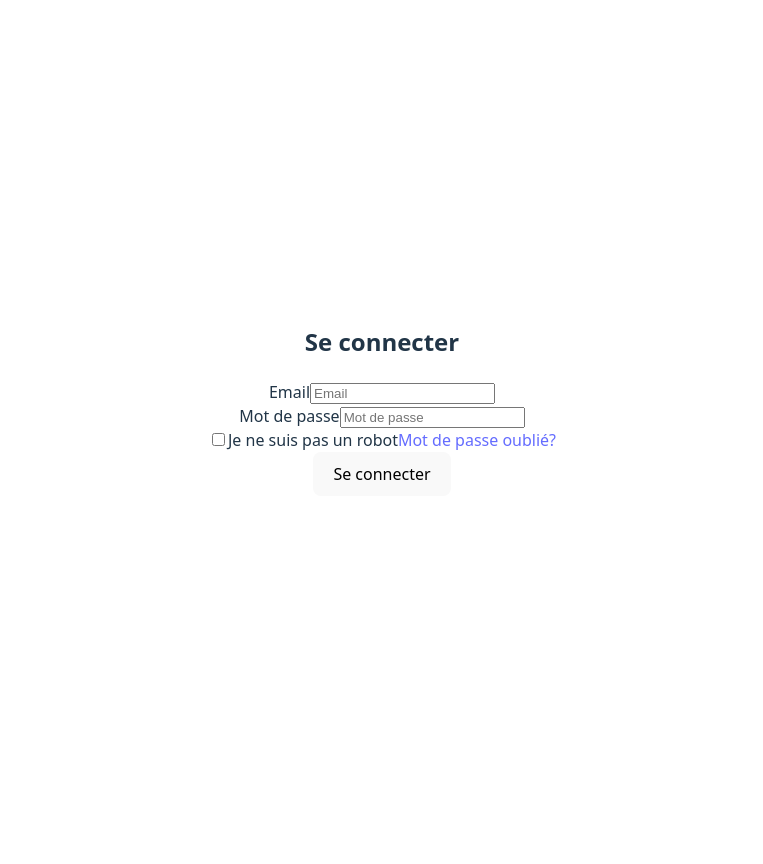
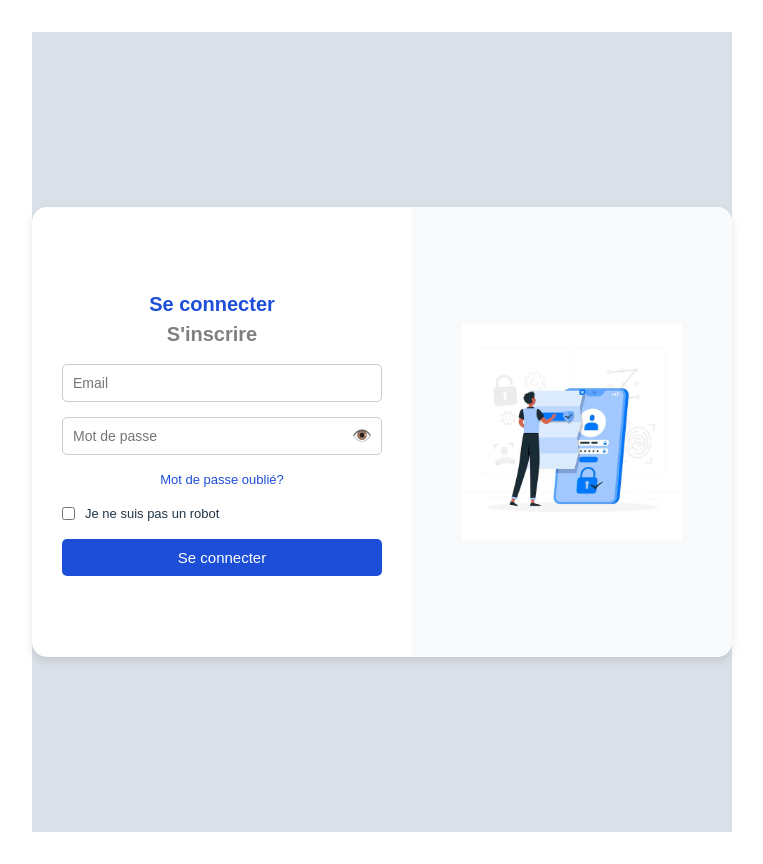
Before and after one commit to ZineFarah/Test_QCM, a React (Vite) app: page / in a window 1280 px wide. Shown: the whole page, without its empty margins (258-1021 px from the left). Before the commit the page ends 800 px from the top, so only its background shows below. Built offline with nearby package versions, Linux system fonts and the light colour scheme.

Commit message:
Test login

```diff
--- a/src/App.jsx
+++ b/src/App.jsx
@@ -2,7 +2,9 @@ import { useState } from 'react'
 import reactLogo from './assets/react.svg'
 import viteLogo from '/vite.svg'
 import './App.css'
+import React from "react";
 import Login from "./Login";
+
 function App() {
   return <Login />;
 }
--- a/src/Login.css
+++ b/src/Login.css
@@ -0,0 +1,139 @@
+/* Styles généraux */
+* {
+    margin: 0;
+    padding: 0;
+    box-sizing: border-box;
+    font-family: "Arial", sans-serif;
+  }
+
+  /* Conteneur principal avec un fond gris clair */
+  .container {
+    display: flex;
+    justify-content: center;
+    align-items: center;
+    height: 100vh;
+    background-color: #dae0e7; /* Couleur de l'interface derrière */
+  }
+
+  /* Rectangle blanc centré */
+  .login-box {
+    display: flex;
+    flex-direction: row;
+    width: 700px; /* Plus petit que l'interface complète */
+    height: 450px; /* Ajusté pour être plus compact */
+    background: #ffffff; /* Couleur du rectangle */
+    border-radius: 15px;
+    box-shadow: 0px 4px 10px rgba(0, 0, 0, 0.1);
+    overflow: hidden;
+  }
+
+  /* Partie gauche (formulaire) */
+  .left-side {
+    flex: 1;
+    padding: 30px;
+    display: flex;
+    flex-direction: column;
+    justify-content: center;
+  }
+
+  /* Partie droite (illustration) */
+  .right-side {
+    flex: 1;
+    display: flex;
+    justify-content: center;
+    align-items: center;
+    background-color: #f9fafb;
+  }
+
+  /* Image */
+  .illustration {
+    width: 80%;
+    max-width: 220px;
+  }
+
+  /* Titres */
+  .title {
+    font-size: 20px;
+    font-weight: 600;
+    color: gray;
+    margin-right: 20px;
+    cursor: pointer;
+  }
+
+  .title.active {
+    color: #1d4ed8;
+    font-weight: bold;
+  }
+
+  /* Champs de saisie */
+  .input-group {
+    position: relative;
+    margin: 15px 0;
+  }
+
+  .input-group input {
+    width: 100%;
+    padding: 10px;
+    border: 1px solid #ccc;
+    border-radius: 5px;
+    font-size: 14px;
+    outline: none;
+  }
+
+  .input-group input:focus {
+    border-color: #1d4ed8;
+  }
+
+  /* Icône œil */
+  .eye-icon {
+    position: absolute;
+    right: 10px;
+    top: 50%;
+    transform: translateY(-50%);
+    cursor: pointer;
+  }
+
+  /* Lien mot de passe oublié */
+  .forgot-password {
+    display: block;
+    margin-top: 10px;
+    color: #1d4ed8;
+    font-size: 13px;
+    text-decoration: none;
+  }
+
+  .forgot-password:hover {
+    text-decoration: underline;
+  }
+
+  /* Captcha */
+  .captcha {
+    display: flex;
+    align-items: center;
+    margin: 15px 0;
+  }
+
+  .captcha input {
+    margin-right: 10px;
+  }
+
+  .captcha label {
+    font-size: 13px;
+  }
+
+  /* Bouton connexion */
+  .login-btn {
+    width: 100%;
+    padding: 10px;
+    background: #1d4ed8;
+    color: white;
+    border: none;
+    border-radius: 5px;
+    cursor: pointer;
+    font-size: 15px;
+    transition: background 0.3s ease;
+  }
+
+  .login-btn:hover {
+    background: #153d90;
+  }
--- a/src/Login.jsx
+++ b/src/Login.jsx
@@ -1,41 +1,42 @@
 import React from "react";
+import "./Login.css"; // Import du fichier CSS
 
 const Login = () => {
   return (
-    <div className="flex items-center justify-center h-screen bg-gray-100">
-      <div className="bg-white p-8 rounded-lg shadow-md w-full max-w-md">
-        <h2 className="text-2xl font-bold text-center text-gray-700">Se connecter</h2>
-        <form className="mt-4">
-          <div className="mb-4">
-            <label className="block text-gray-600">Email</label>
-            <input
-              type="email"
-              className="w-full px-4 py-2 mt-1 border rounded-lg focus:outline-none focus:ring-2 focus:ring-blue-400"
-              placeholder="Email"
-            />
-          </div>
+    <div className="container">
+      <div className="login-box">
+        {/* Partie gauche */}
+        <div className="left-side">
+          <h2 className="title active">Se connecter</h2>
+          <h2 className="title">S'inscrire</h2>
 
-          <div className="mb-4">
-            <label className="block text-gray-600">Mot de passe</label>
-            <input
-              type="password"
-              className="w-full px-4 py-2 mt-1 border rounded-lg focus:outline-none focus:ring-2 focus:ring-blue-400"
-              placeholder="Mot de passe"
-            />
-          </div>
+          <form>
+            <div className="input-group">
+              <input type="email" placeholder="Email" />
+            </div>
 
-          <div className="flex items-center justify-between">
-            <label className="flex items-center">
-              <input type="checkbox" className="mr-2" />
-              <span className="text-sm text-gray-600">Je ne suis pas un robot</span>
-            </label>
-            <a href="#" className="text-sm text-blue-500">Mot de passe oublié?</a>
-          </div>
+            <div className="input-group">
+              <input type="password" placeholder="Mot de passe" />
+              <span className="eye-icon">👁️</span>
+            </div>
 
-          <button className="w-full mt-4 bg-blue-500 text-white py-2 rounded-lg hover:bg-blue-600 transition">
-            Se connecter
-          </button>
-        </form>
+            <a href="#" className="forgot-password">
+              Mot de passe oublié?
+            </a>
+
+            <div className="captcha">
+              <input type="checkbox" id="captcha" />
+              <label htmlFor="captcha">Je ne suis pas un robot</label>
+            </div>
+
+            <button type="submit" className="login-btn">Se connecter</button>
+          </form>
+        </div>
+
+        {/* Partie droite */}
+        <div className="right-side">
+          <img src="login.jpg" alt="Security" className="illustration" />
+        </div>
       </div>
     </div>
   );
```
Also changed, not shown: public/login.jpg (added).
